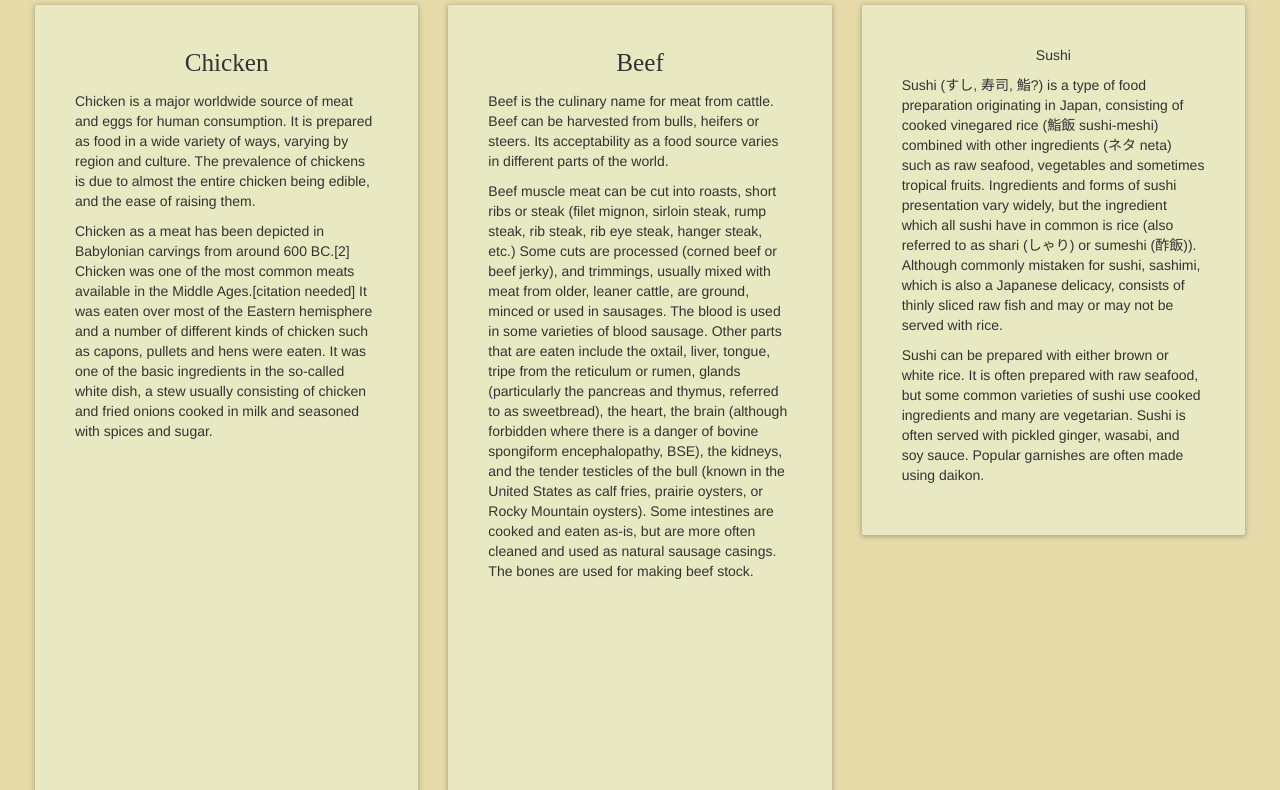
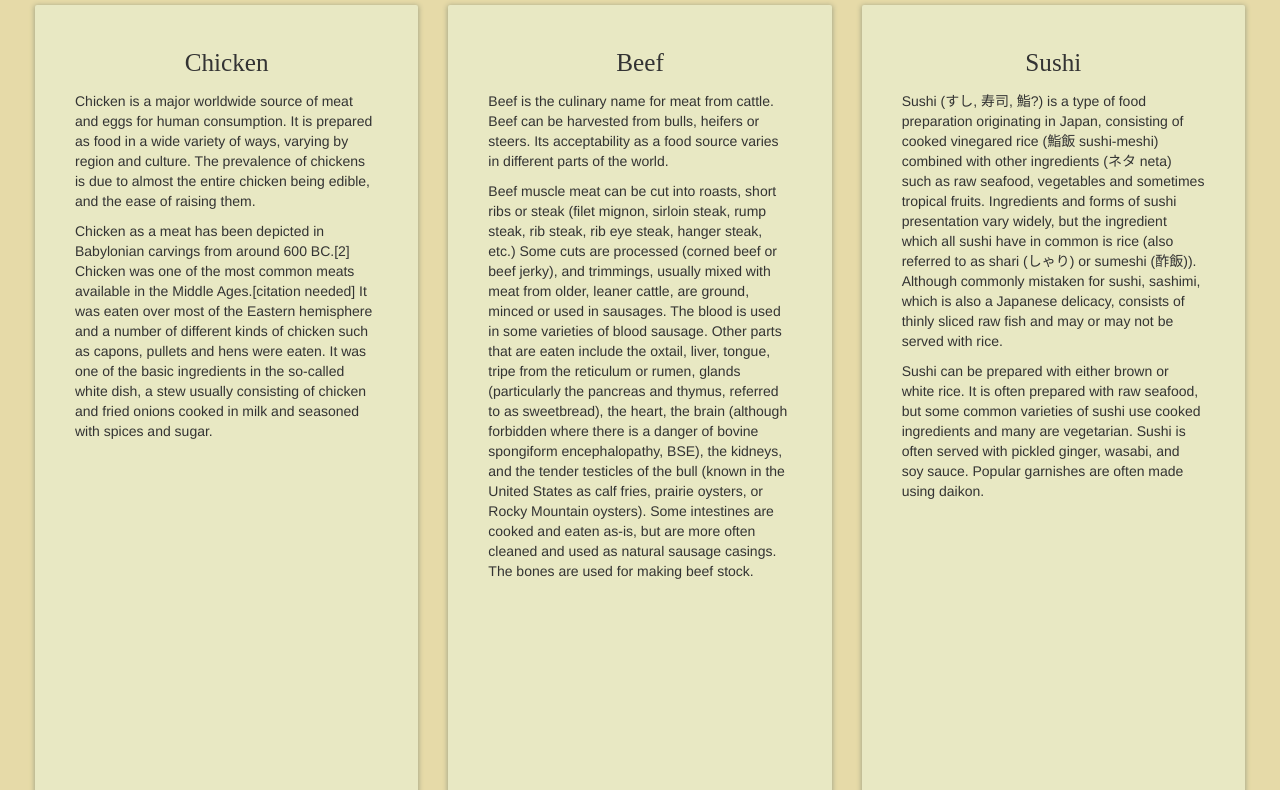
Before and after one commit to RadkaKalpakova/assignment2, a plain HTML site: page site/index.html in a window 1280 px wide. Shown: the part 145-935 px from the top of the page. Drawn offline with nearby package versions, Linux system fonts and the light colour scheme.

Commit message:
small additions

```diff
--- a/site/css/styles.css
+++ b/site/css/styles.css
@@ -68,22 +68,26 @@ body{
 	font-size: 1.8em;
 }
 
-/*#sushi p span{
+#sushi p span{
 	font-family: "Times New Roman", Times, serif;
 	font-size: 1.8em;
-}*/
+}
 
 h1{
 	font-family: "Times New Roman", Times, serif;
 	text-shadow: 1px 1px 1px #ccc;
 }
 
-@media (min-width: 991px) {
+@media (min-width: 1200px) {
 	.navbar-brand {
 	margin-top: 9px;
 }
 
 	#tile{
+		height: 870px;
+	}
+
+	#sushi{
 		height: 870px;
 	}
 
```
